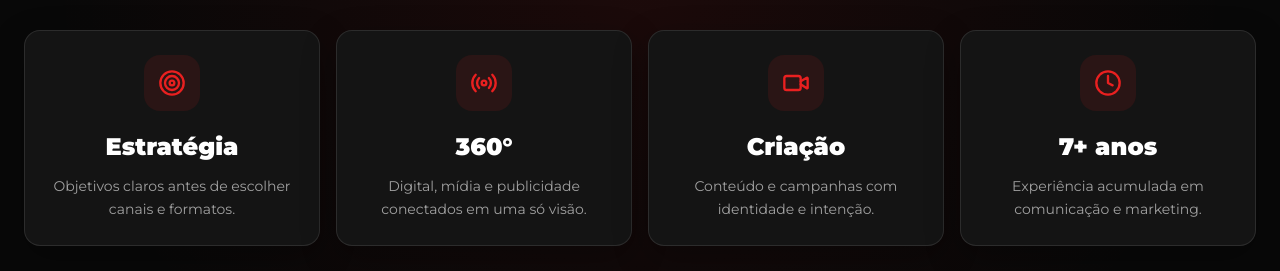
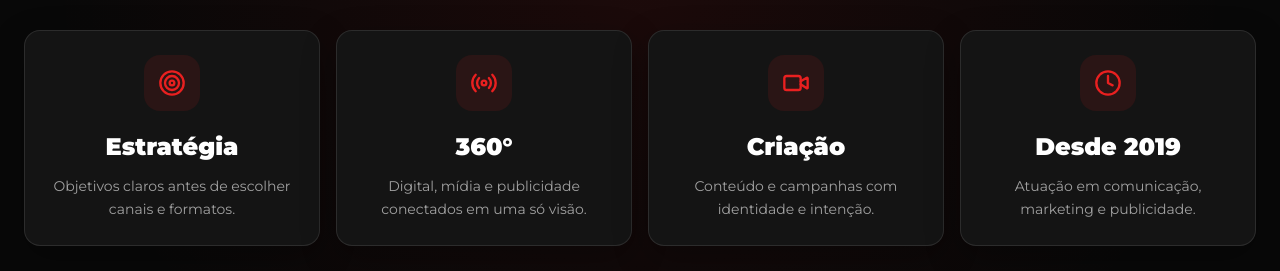
Before and after one commit to studioalfamarketingdigital-dev/studioalfamkt, a React (Vite) app: page / in a window 1280 px wide. Shown: the part 5284-5555 px from the top of the page. Built offline with nearby package versions, Linux system fonts and the light colour scheme; the HTML template or start-up script is replaced by a standard one.

Commit message:
Align company experience messaging with founding year 2019

```diff
--- a/src/components/Results.tsx
+++ b/src/components/Results.tsx
@@ -4,7 +4,7 @@ const pillars = [
   { icon: Target, value: "Estratégia", label: "Objetivos claros antes de escolher canais e formatos." },
   { icon: Radio, value: "360°", label: "Digital, mídia e publicidade conectados em uma só visão." },
   { icon: Video, value: "Criação", label: "Conteúdo e campanhas com identidade e intenção." },
-  { icon: Clock, value: "7+ anos", label: "Experiência acumulada em comunicação e marketing." },
+  { icon: Clock, value: "Desde 2019", label: "Atuação em comunicação, marketing e publicidade." },
 ];
 
 const Results = () => (
```
